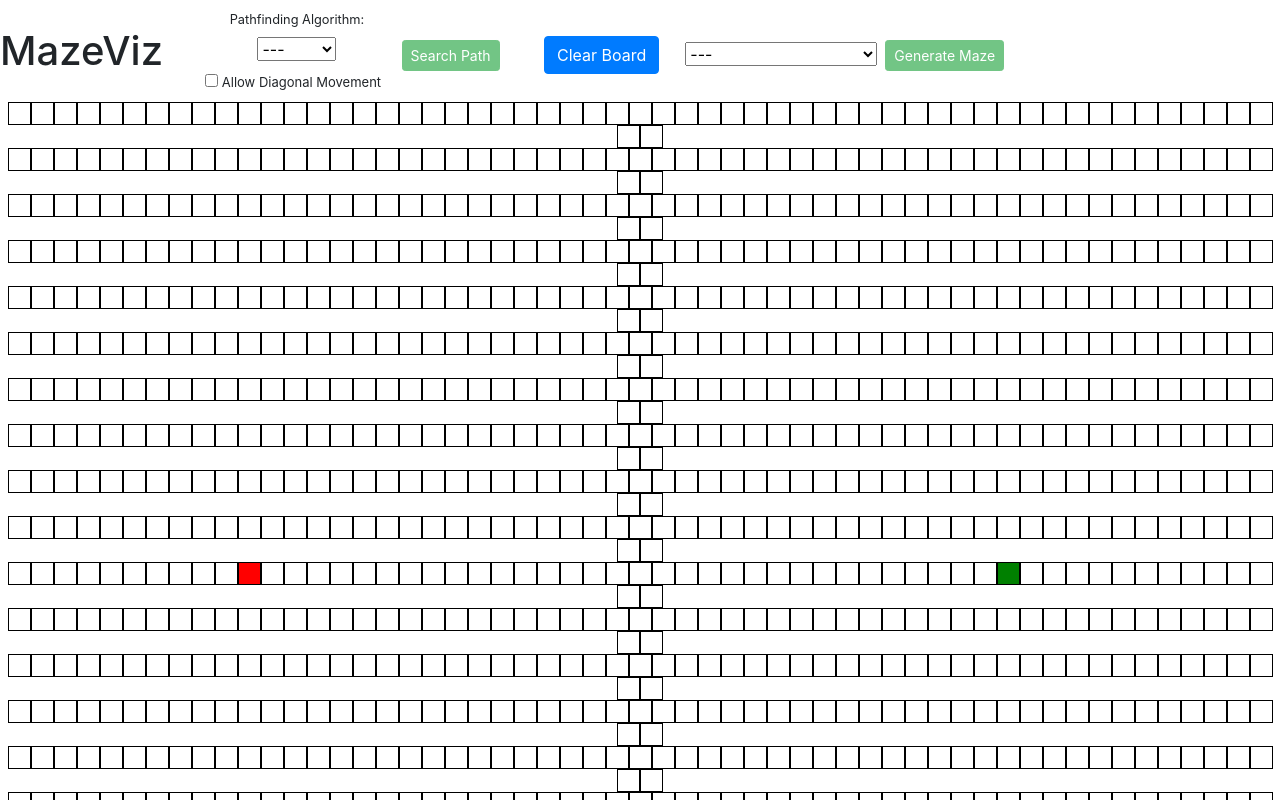
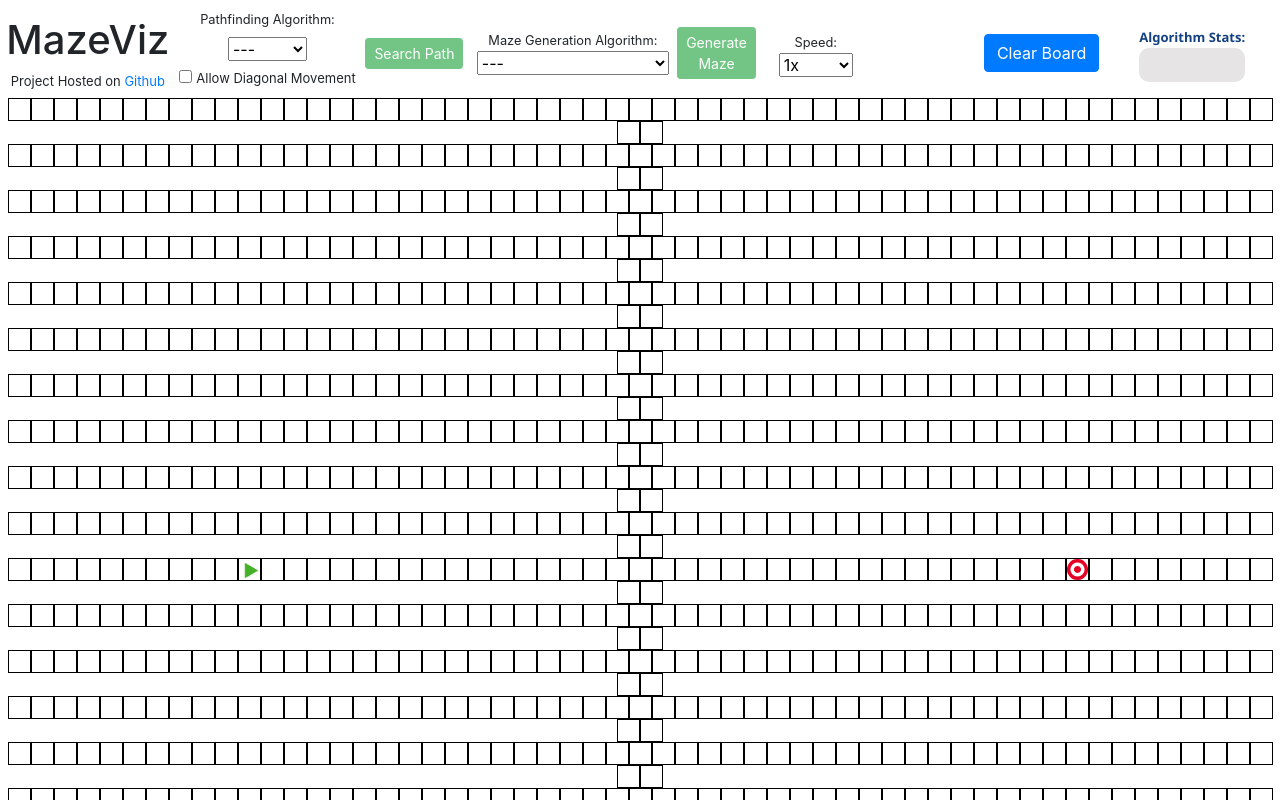
Before and after one commit to BenjaminTu/mazeviz, a React (Create React App) app: page / in a window 1280 px wide. Shown: the top 800 px of the page. Built offline with nearby package versions, Linux system fonts and the light colour scheme.

Commit message:
UI done..?

```diff
--- a/src/Viz/Algorithms/Maze/algorithms.js
+++ b/src/Viz/Algorithms/Maze/algorithms.js
@@ -2,10 +2,7 @@ import { backtrack } from "./backtrack.js";
 import { kruskal } from "./kruskal.js";
 
 // Maze Generation algorithm selector
-export const MazeAlgo = {
-  "---": function init() {
-    return [];
-  },
+export const MAZE_ALGO = {
   "Recursive Backtracker": backtrack,
   "Kruskal's": kruskal,
 };
--- a/src/Viz/Algorithms/PathFinding/algorithms.js
+++ b/src/Viz/Algorithms/PathFinding/algorithms.js
@@ -4,10 +4,7 @@ import { dijkstra } from "./dijkstra.js";
 import { aStar } from "./aStar";
 
 // Pathfinding algorithm selector
-export const PathAlgo = {
-  "---": function init() {
-    return [[], []];
-  },
+export const PATH_ALGO = {
   "A*": aStar,
   "BFS": bfs,
   "DFS": dfs,
--- a/src/Viz/Node/Node.css
+++ b/src/Viz/Node/Node.css
@@ -24,16 +24,16 @@
   /* animation: zoom 0.3s; */
 }
 
-.wall-still {
-  background-color: rgb(38, 87, 143);
-}
-
 .start {
-  background-color: red;
+  background-image: url("../Icons/start.png");
+  background-size: 23px 23px;
+  animation: zoom 0.5s;
 }
 
 .goal {
-  background-color: green;
+  background-image: url("../Icons/target.svg");
+  background-size: 21px 21px;
+  animation: zoom 0.5s;
 }
 
 .path {
@@ -47,7 +47,7 @@
 
 @keyframes zoom {
   0% {
-    transform: scale(0.8);
+    transform: scale(0.5);
   }
   100% {
     transform: scale(1);
--- a/src/Viz/Viz.css
+++ b/src/Viz/Viz.css
@@ -10,22 +10,24 @@
 .show {
   font-family: "Segoe UI", Tahoma, Geneva, Verdana, sans-serif;
   font-weight: bold;
-  color: rgb(50, 102, 161);
+  color: rgb(18, 64, 128);
   font-size: 13px;
 }
 
 .panel {
   display: grid;
-  grid-template-columns: 0.7fr 1.4fr 0.5fr 1.4fr 1fr;
+  grid-template-columns: 0.7fr 1.2fr 1.2fr 0.3fr 0.5fr 0.5fr 0.7fr;
   grid-template-rows: 1fr;
   grid-column-gap: 0px;
   grid-row-gap: 0px;
   align-items: center;
 }
+
 .title {
   grid-area: 1 / 1 / 2 / 2;
-  justify-self: left;
+  justify-self: center;
 }
+
 .left {
   grid-area: 1 / 2 / 2 / 3;
   justify-self: center;
@@ -51,16 +53,45 @@
   justify-self: center;
 }
 
+.right {
+  grid-area: 1 / 6 / 2 / 7;
+  justify-self: center;
+}
+
 .middle {
   grid-area: 1 / 3 / 2 / 4;
   justify-self: center;
+  display: grid;
+  grid-template-columns: 1.2fr 0.8fr;
+  grid-template-rows: 0.3fr 0.75fr;
+  grid-column-gap: 0px;
+  grid-row-gap: 0px;
+  align-items: center;
+  justify-items: center;
 }
 
-.right {
+.lt {
+  grid-area: 2 / 1 / 3 / 2;
+}
+
+.rtrt {
+  grid-area: 1 / 2 / span 3 / 3;
+}
+
+.knob {
   grid-area: 1 / 4 / 2 / 5;
+  justify-self: left;
 }
-.knob {
-  grid-area: 1 / 5 / 2 / 6;
+
+.stats {
+  grid-area: 1 / 7 / 2 / 8;
+  justify-self: center;
+}
+
+.stats-panel {
+  background-color: rgba(185, 180, 180, 0.356);
+  border-radius: 10px;
+  padding: 5px;
 }
 
 .path-title {
@@ -68,9 +99,7 @@
   grid-area: 1 / 1 / 2 / 2;
 }
 
-.stats {
-}
-
-label {
+label,
+footer {
   font-size: 13px;
 }
--- a/src/Viz/Viz.jsx
+++ b/src/Viz/Viz.jsx
@@ -1,8 +1,8 @@
 import React, { Component } from "react";
 import Node from "./Node/Node";
 import { Type } from "./Algorithms/utilities";
-import { PathAlgo } from "./Algorithms/PathFinding/algorithms";
-import { MazeAlgo } from "./Algorithms/Maze/algorithms";
+import { PATH_ALGO } from "./Algorithms/PathFinding/algorithms";
+import { MAZE_ALGO } from "./Algorithms/Maze/algorithms";
 
 import "./Viz.css";
 import "bootstrap/dist/css/bootstrap.min.css";
@@ -13,9 +13,15 @@ const INITIAL_ROWS = 29;
 const INITIAL_COLS = 57;
 
 const INITIAL_START = { r: 10, c: 10 };
-const INITIAL_GOAL = { r: 10, c: 43 };
+const INITIAL_GOAL = { r: 10, c: 46 };
 
-const ANIMATION_SPEED = 20;
+const ANIMATION_SPEED = {
+  "0.5x": 96,
+  "1x": 48,
+  "1.5x": 36,
+  "2x": 24,
+  Instant: 0,
+};
 
 export default class Viz extends Component {
   constructor(props) {
@@ -27,8 +33,8 @@ export default class Viz extends Component {
       grid: this.initGrid(INITIAL_ROWS, INITIAL_COLS),
 
       // current algorithm
-      pathAlgo: "---",
-      mazeAlgo: "---",
+      pathAlgo: "",
+      mazeAlgo: "",
 
       // algorithm stats
       pathLength: 0,
@@ -43,7 +49,7 @@ export default class Viz extends Component {
       mouseIsPressed: false,
 
       // current animation speed
-      animationSpeed: ANIMATION_SPEED,
+      animationSpeed: ANIMATION_SPEED["1x"],
     };
   }
 
@@ -251,11 +257,10 @@ export default class Viz extends Component {
 
   /* Pathfinding Algorithm Functions */
 
-  // TODO: make select not enable button during animation
   // disable all inputs
   disableInput() {
     // disable selects and button
-    var elements = document.querySelectorAll("button, select");
+    var elements = document.querySelectorAll("button");
     elements.forEach((element) => (element.disabled = true));
     this.setState({ disabled: true });
   }
@@ -276,9 +281,6 @@ export default class Viz extends Component {
 
     document.getElementById("clear-button").disabled = false;
 
-    // enable select
-    var selects = document.querySelectorAll("button, select");
-    selects.forEach((element) => (element.disabled = false));
     this.setState({ disabled: false });
   }
 
@@ -289,17 +291,16 @@ export default class Viz extends Component {
 
   // set pathfinding algorithm
   setPathAlgo(event) {
+    const { disabled } = this.state;
     let mode = event.target.value;
 
-    if (!(mode in PathAlgo)) {
+    if (!(mode in PATH_ALGO)) {
       // not a valid algorithm
       return;
     }
 
-    // disable button if default option
-    if (mode === "---") {
-      document.getElementById("path-button").disabled = true;
-    } else {
+    // enable button if not default option or during animation
+    if (!disabled && mode !== "---") {
       document.getElementById("path-button").disabled = false;
     }
 
@@ -341,7 +342,7 @@ export default class Viz extends Component {
     let t0 = performance.now();
 
     // perform search
-    const [path, visitedInOrder] = PathAlgo[pathAlgo](
+    const [path, visitedInOrder] = PATH_ALGO[pathAlgo](
       grid,
       grid[start.r][start.c],
       grid[goal.r][goal.c],
@@ -380,12 +381,17 @@ export default class Viz extends Component {
       }
 
       let assignType = i < visitedInOrder.length ? Type.Visited : Type.Path;
+
+      // setTimeout does not work with 0ms
+      if (animationSpeed !== 0) {
         setTimeout(() => {
           node.nodeType = assignType;
-
           // set state for new render (force animation)
           this.setState({ grid });
         }, animationSpeed * i);
+      } else {
+        node.nodeType = assignType;
+      }
     }
 
     // enable input after animation
@@ -398,17 +404,16 @@ export default class Viz extends Component {
 
   // set maze generation algorithm
   setMazeAlgo(event) {
+    const { disabled } = this.state;
     let mode = event.target.value;
 
-    if (!(mode in MazeAlgo)) {
+    if (!(mode in MAZE_ALGO)) {
       // not a valid algorithm
       return;
     }
 
-    // disable button if default option
-    if (mode === "---") {
-      document.getElementById("maze-button").disabled = true;
-    } else {
+    // enable button if not default option or during animation
+    if (!disabled && mode !== "---") {
       document.getElementById("maze-button").disabled = false;
     }
 
@@ -421,7 +426,7 @@ export default class Viz extends Component {
 
     let t0 = performance.now();
 
-    let pathNodesInOrder = MazeAlgo[mazeAlgo](grid, grid[start.r][start.c]);
+    let pathNodesInOrder = MAZE_ALGO[mazeAlgo](grid, grid[start.r][start.c]);
 
     let executionTime = performance.now() - t0;
 
@@ -453,20 +458,39 @@ export default class Viz extends Component {
       if (node.nodeType === Type.Start || node.nodeType === Type.Goal) {
         continue;
       }
+
+      // setTimeout does not work with 0ms
+      if (animationSpeed !== 0) {
         setTimeout(() => {
           node.nodeType = Type.Empty;
           // set state for new render (force animation)
           this.setState({ grid });
         }, animationSpeed * i);
+      } else {
+        node.nodeType = Type.Empty;
+      }
     }
 
     // enable input after animation
     setTimeout(() => {
       this.enableInput();
     }, animationSpeed * pathNodesInOrder.length);
+
+    this.setState({ grid });
   }
 
-  // TODO: animation knob, display draggable stats
+  // set animation speed
+  setAnimationSpeed(event) {
+    let speed = event.target.value;
+
+    if (!(speed in ANIMATION_SPEED)) {
+      // not a valid algorithm
+      return;
+    }
+    console.log(speed);
+    this.setState({ animationSpeed: ANIMATION_SPEED[speed] });
+  }
+
   /* Render */
 
   render() {
@@ -477,25 +501,30 @@ export default class Viz extends Component {
         <div className="panel">
           <div className="title">
             <p className="h1">MazeViz</p>
+            <footer>
+              Project Hosted on
+              <a href="https://github.com/BenjaminTu/mazeviz"> Github</a>
+            </footer>
           </div>
 
           <div className="left">
             <small className="path-title">Pathfinding Algorithm:</small>
-            <div className="top">
             <select
               id="path"
-                className="d-block m-2"
+              className="d-block m-2 top"
               onChange={(e) => this.setPathAlgo(e)}
             >
-                {Object.keys(PathAlgo).map((option, index) => (
+              <option selected disabled>
+                ---
+              </option>
+              {Object.keys(PATH_ALGO).map((option, index) => (
                 <option key={index} value={option}>
                   {option}
                 </option>
               ))}
             </select>
-            </div>
-            <div className="bot">
-              <label className="mr-2">
+
+            <label className="bot">
               <input
                 type="checkbox"
                 className="checkbox mr-1"
@@ -503,19 +532,17 @@ export default class Viz extends Component {
               ></input>
               Allow Diagonal Movement
             </label>
-            </div>
-            <div className="rt">
+
             <button
               id="path-button"
-                className="btn btn-sm btn-success"
+              className="btn btn-sm btn-success rt"
               onClick={() => this.animateSearch()}
             >
               Search Path
             </button>
           </div>
-          </div>
 
-          <div className="middle">
+          <div className="right">
             <button
               id="clear-button"
               className="btn btn btn-primary d-block"
@@ -525,13 +552,17 @@ export default class Viz extends Component {
             </button>
           </div>
 
-          <div className="right">
+          <div className="middle">
+            <small className="path-title">Maze Generation Algorithm:</small>
             <select
               id="maze"
-              className="mr-2"
+              className="lt"
               onChange={(e) => this.setMazeAlgo(e)}
             >
-              {Object.keys(MazeAlgo).map((option, index) => (
+              <option selected disabled>
+                ---
+              </option>
+              {Object.keys(MAZE_ALGO).map((option, index) => (
                 <option key={index} value={option}>
                   {option}
                 </option>
@@ -540,20 +571,35 @@ export default class Viz extends Component {
 
             <button
               id="maze-button"
-              className="btn btn-sm btn-success"
+              className="btn btn-sm btn-success ml-2 rtrt"
               onClick={() => this.generateMaze()}
             >
               Generate Maze
             </button>
           </div>
 
+          <div className="knob">
+            <small>Speed:</small>
+            <select className="lt" onChange={(e) => this.setAnimationSpeed(e)}>
+              {Object.keys(ANIMATION_SPEED).map((option, index) => (
+                <option key={index} value={option} selected={option==="1x"}>
+                  {option}
+                </option>
+              ))}
+            </select>
+          </div>
+
           <div className="stats">
-            <p id="length" className="h6 hide">
+            <small className="show">Algorithm Stats:</small>
+            <div className="stats-panel">
+              <small id="length" className="h6 hide">
                 path length: {pathLength.toFixed(2)} unit
-            </p>
-            <p id="time" className="h6 hide">
+              </small>
+              <br></br>
+              <small id="time" className="h6 hide">
                 time taken: {time.toFixed(2)} ms
-            </p>
+              </small>
+            </div>
           </div>
         </div>
 
```
Also changed, not shown: src/Viz/Icons/start.png (added), src/Viz/Icons/target.svg (added). Lines whose indentation alone changed are shown as unchanged.
